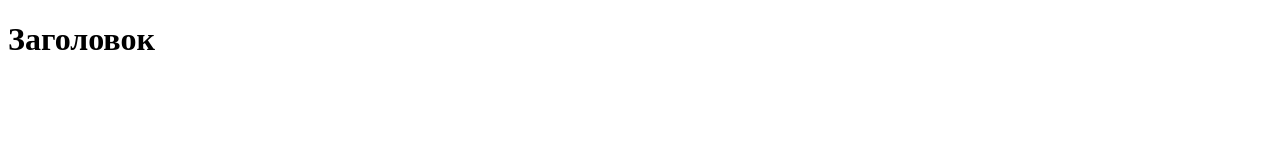
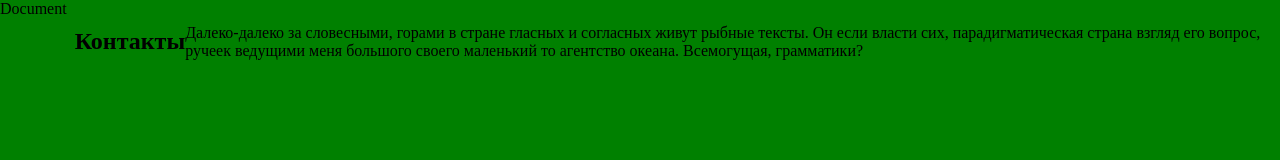
Before and after one commit to 6orland/Stu, a plain HTML site: page index.html in a window 1280 px wide. Drawn offline with Linux system fonts and the light colour scheme.

Commit message:
Добавил

```diff
--- a/index.html
+++ b/index.html
@@ -5,8 +5,13 @@
     <meta http-equiv="X-UA-Compatible" content="IE=edge">
     <meta name="viewport" content="width=device-width, initial-scale=1.0">
     <title>Document</title>
+    <link rel="stylesheet" href="style.css">
 </head>
 <body>
-    <h1>Заголовок</h1>
+    <section>
+        <h1>Контакты</h1>
+        <p>Далеко-далеко за словесными, горами в стране гласных и согласных живут рыбные тексты. Он если власти сих, парадигматическая страна взгляд его вопрос, ручеек ведущими меня большого своего маленький то агентство океана. Всемогущая, грамматики?</p>
+
+    </section>
 </body>
 </html>
--- /dev/null
+++ b/style.css
@@ -0,0 +1,9 @@
+*{
+    box-sizing: border-box;
+    display: flex;
+    background-color: green;
+}
+
+.section {
+    background-color: blue;
+}
```
